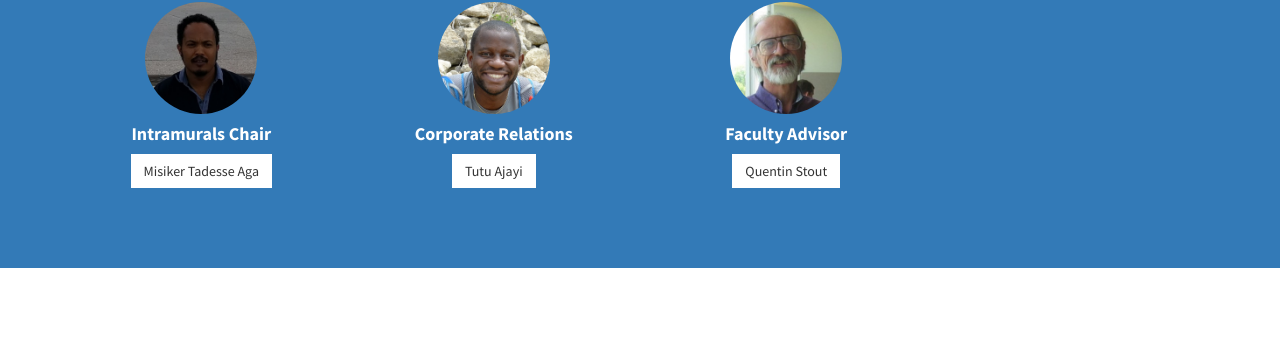
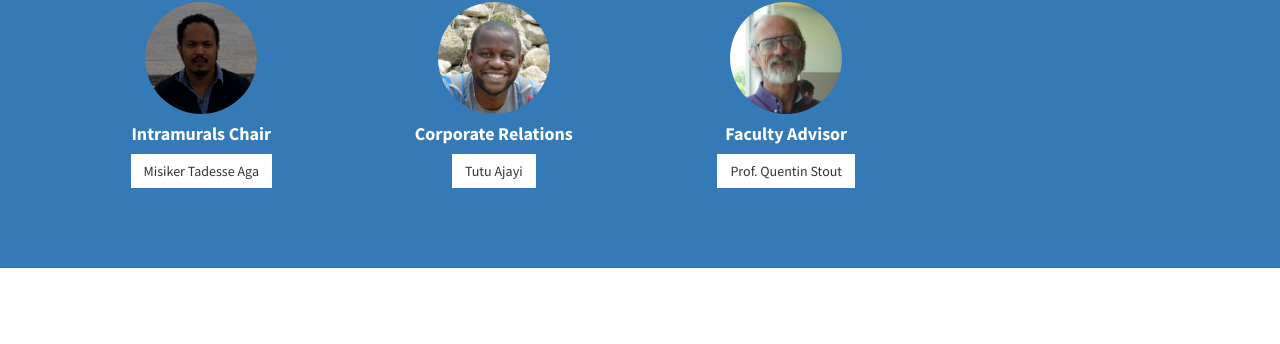
Before and after one commit to cseg-michigan/cseg-michigan.github.io, a Jekyll site: the page built from index.html, in a window 1280 px wide and 900 px high, scrolled down 2099 px. Shown: the part 139-483 px from the top of the window. Built offline with Jekyll 4.4.1, drawn with Linux system fonts in a browser that asks for light colours.

Commit message:
Added prefix for an officer

```diff
--- a/_includes/officers.html
+++ b/_includes/officers.html
@@ -145,7 +145,7 @@
               <h4>
                 <strong>Faculty Advisor</strong>
               </h4>
-              <a href="http://web.eecs.umich.edu/~qstout/" class="btn btn-light">Quentin Stout</a>
+              <a href="http://web.eecs.umich.edu/~qstout/" class="btn btn-light">Prof. Quentin Stout</a>
             </div>
           </div>
 
```
